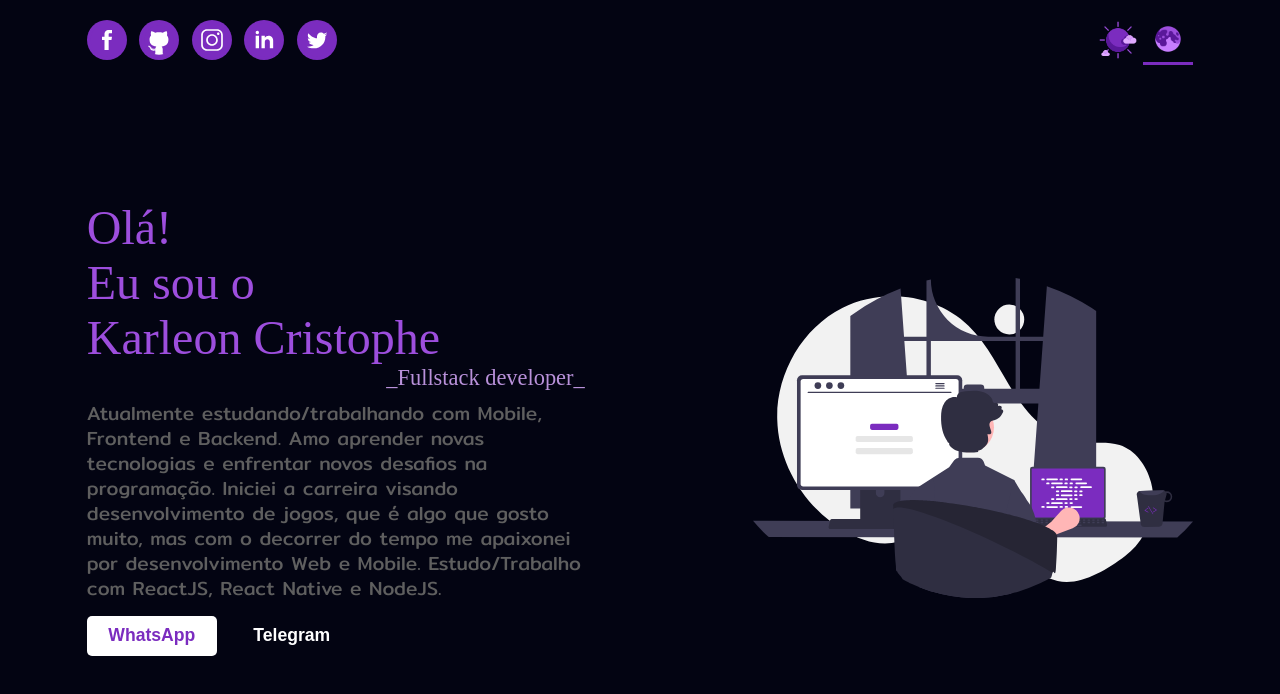
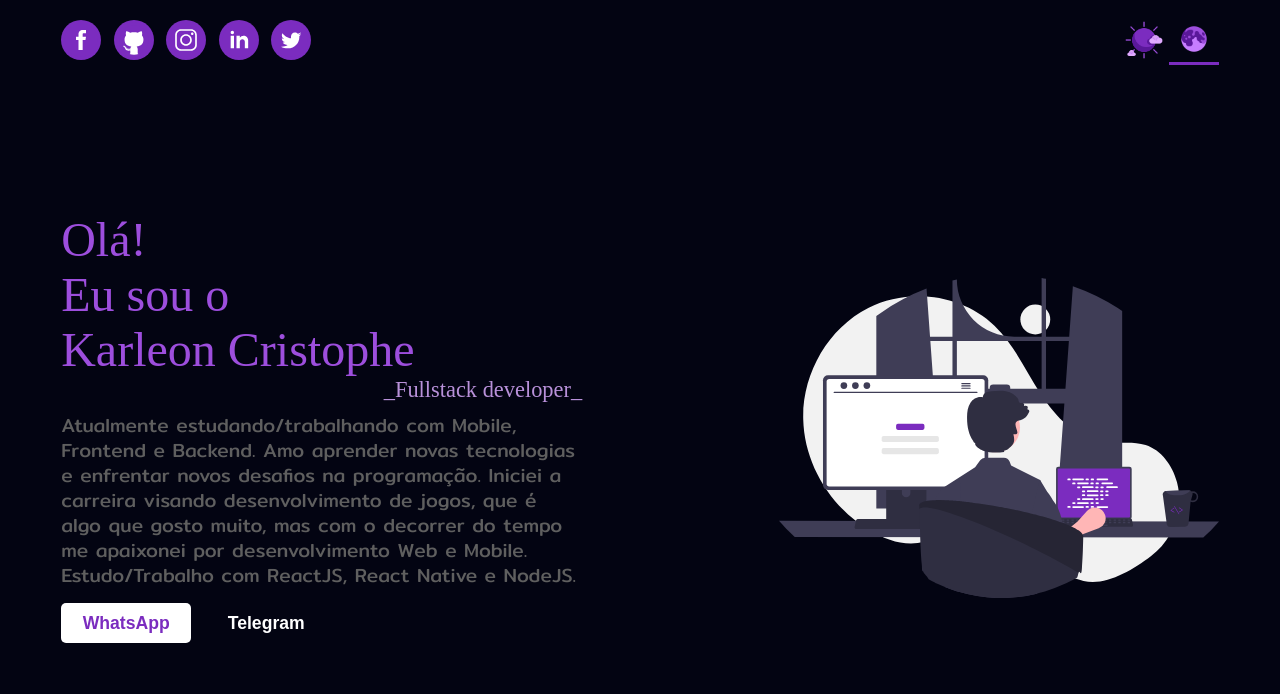
Before and after one commit to karleoncristophe/mysite, a Next.js app: page / in a window 1280 px wide. Shown: the top 694 px of the page. Built offline with nearby package versions, Linux system fonts and the light colour scheme; a web font is replaced by a local one.

Commit message:
organizing code

```diff
--- a/pages/index.js
+++ b/pages/index.js
@@ -23,7 +23,7 @@ const Wrapper = styled.div`
 const Content = styled.div`
   display: flex;
   flex-direction: column;
-  width: 88%;
+  width: 92%;
   flex: 1;
   padding-left: 10px;
   padding-right: 10px;
```
